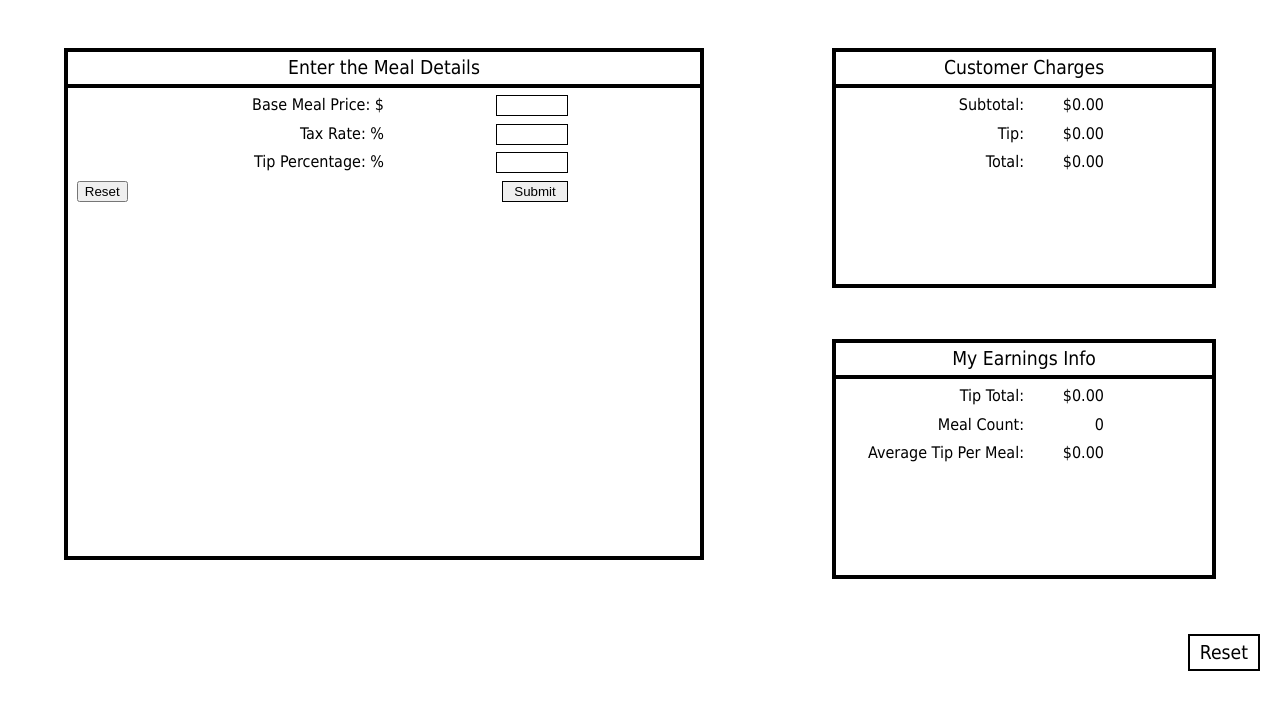
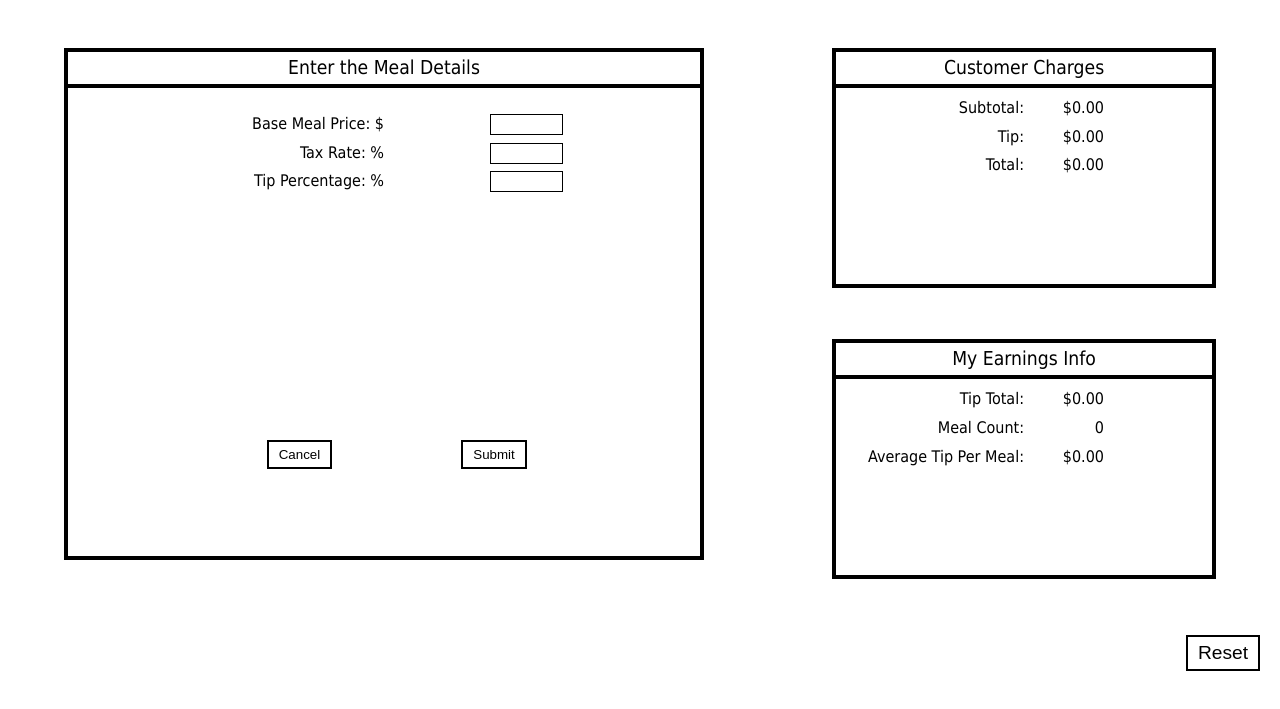
Before and after one commit to rose/waitstaff, a plain HTML site: page index.html in a window 1280 px wide. Shown: the part 109-818 px from the top of the page. Drawn offline with nearby package versions, Linux system fonts and the light colour scheme.

Commit message:
position cancel and submit buttons

```diff
--- a/index.css
+++ b/index.css
@@ -61,7 +61,12 @@ div {
 .content {
   height: 100%;
   margin-top: -2.4em;
-  padding: 2.4em 4px 4px 4px;
+  padding: 2.6em 2% 2% 2%;
+  position: relative;
+}
+
+#calculator .content {
+  padding-top: 3.6em;
 }
 
 #calculator {
@@ -73,14 +78,6 @@ div {
 #charges, #earnings {
   float: right;
   width: 30%;
-}
-
-#reset {
-  position: absolute;
-  right: 20px;
-  bottom: 20px;
-  font-size: 120%;
-  padding: 5px 10px;
 }
 
 .invalid {
@@ -98,3 +95,26 @@ div {
   width: 20%;
   min-width: 5em;
 }
+
+#button-holder {
+  position: absolute;
+  text-align: center;
+  bottom: 20px;
+  width: 100%;
+}
+
+button {
+  border: 2px solid black;
+  background: white;
+  color: black;
+  padding: 5px 10px;
+  margin: 10%;
+}
+
+#reset {
+  position: absolute;
+  margin: 0;
+  right: 20px;
+  bottom: 20px;
+  font-size: 120%;
+}
--- a/index.html
+++ b/index.html
@@ -29,7 +29,10 @@
           <div class="label">Tip Percentage: %</div>
           <input ng-model="tip_percent" ng-class="{ 'invalid': myParseFloat(tip_percent) === false }" required>
         </div>
-        <div class="noborder"><button ng-click="resetTwo()">Reset</button><input value="Submit" type="submit"></div>
+        <div class="noborder" id="button-holder">
+          <button ng-click="resetTwo()">Cancel</button>
+          <button type="submit">Submit</button>
+        </div>
       </form>
     </div>
   </div>
@@ -61,7 +64,7 @@
         </div>
       </div>
   </div>
-  <div id="reset" ng-click="resetAll()">Reset</div>
+  <button id="reset" ng-click="resetAll()">Reset</button>
   </div>
 </body>
 </html>
```
